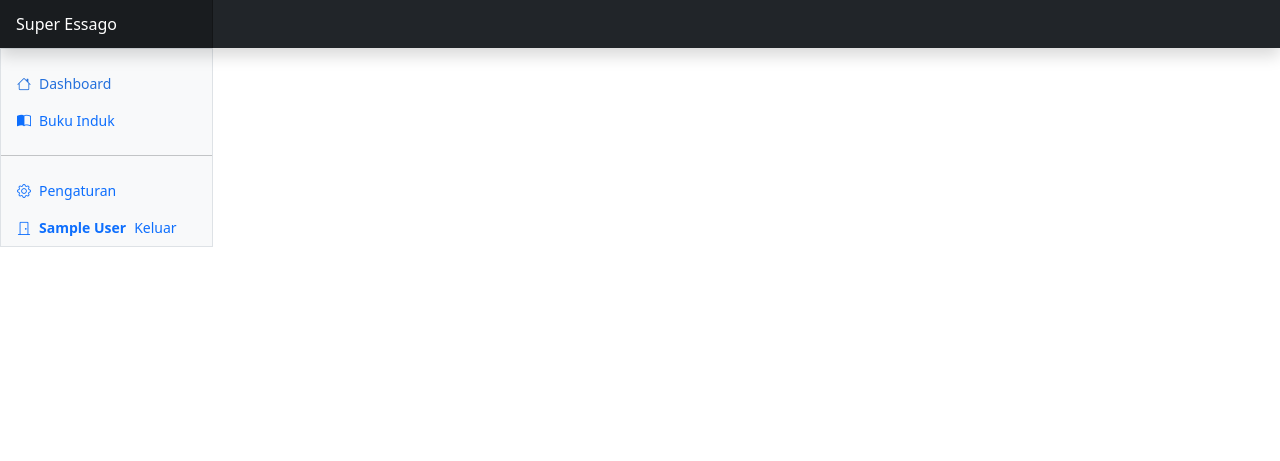
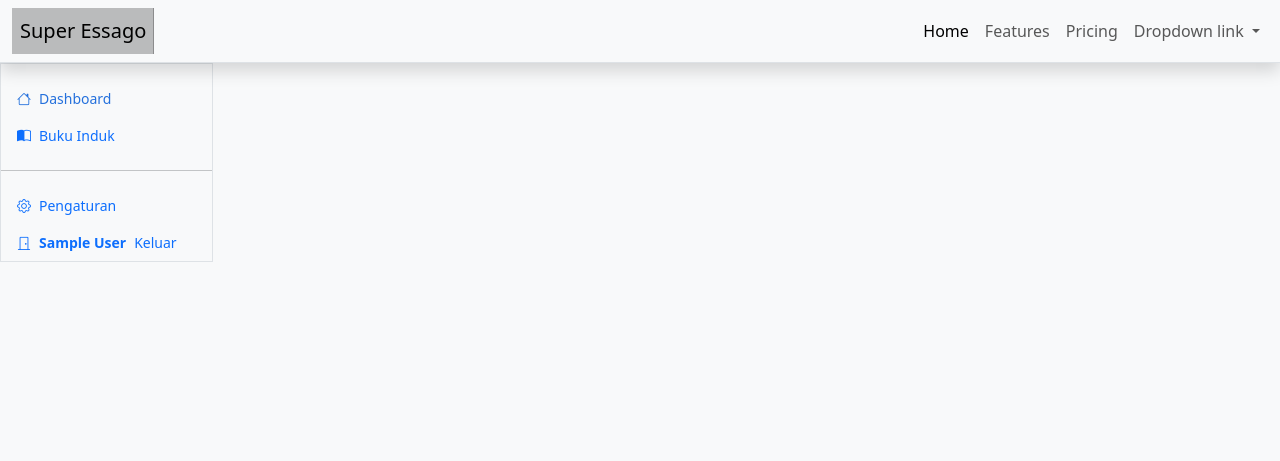
Before and after one commit to universeinme/superessago-dcoker, a PHP site: page /views/navigasi.php in a window 1280 px wide. Shown: the top 461 px of the page. Run offline with PHP 8.4, Linux system fonts and the light colour scheme; the visitor is signed in with stand-in values (Sample User, id 1).

Commit message:
change navbar and navigasi

```diff
--- /dev/null
+++ b/app/views/navbar.php
@@ -0,0 +1,35 @@
+<?php
+?>
+<nav class="navbar navbar-expand-lg border-bottom shadow">
+    <div class="container-fluid d-flex">
+        <a class="navbar-brand p-2" href="#">Super Essago</a>
+        <button class="navbar-toggler" type="button" data-bs-toggle="collapse" data-bs-target="#navbarNavDropdown"
+            aria-controls="navbarNavDropdown" aria-expanded="false" aria-label="Toggle navigation">
+            <span class="navbar-toggler-icon"></span>
+        </button>
+        <div class="collapse navbar-collapse flex-row-reverse" id="navbarNavDropdown">
+            <ul class="navbar-nav">
+                <li class="nav-item">
+                    <a class="nav-link active" aria-current="page" href="#">Home</a>
+                </li>
+                <li class="nav-item">
+                    <a class="nav-link" href="#">Features</a>
+                </li>
+                <li class="nav-item">
+                    <a class="nav-link" href="#">Pricing</a>
+                </li>
+                <li class="nav-item dropdown">
+                    <a class="nav-link dropdown-toggle" href="#" role="button" data-bs-toggle="dropdown"
+                        aria-expanded="false">
+                        Dropdown link
+                    </a>
+                    <ul class="dropdown-menu">
+                        <li><a class="dropdown-item" href="#">Action</a></li>
+                        <li><a class="dropdown-item" href="#">Another action</a></li>
+                        <li><a class="dropdown-item" href="#">Something else here</a></li>
+                    </ul>
+                </li>
+            </ul>
+        </div>
+    </div>
+</nav>
--- a/app/views/navigasi.php
+++ b/app/views/navigasi.php
@@ -8,35 +8,9 @@
 include "../templates/head.php";
 ?>
 
-<body>
+<body class="bg-body-tertiary">
     <?php include "../templates/colormodes.php"; ?>
-    <header class="navbar sticky-top bg-dark flex-md-nowrap p-0 shadow" data-bs-theme="dark">
-        <a class="navbar-brand col-md-3 col-lg-2 me-0 px-3 fs-6 text-white" href="#">Super Essago</a>
-        <ul class="navbar-nav flex-row d-md-none">
-            <li class="nav-item text-nowrap">
-                <button class="nav-link px-3 text-white" type="button" data-bs-toggle="collapse"
-                    data-bs-target="#navbarSearch" aria-controls="navbarSearch" aria-expanded="false"
-                    aria-label="Toggle search">
-                    <svg class="bi">
-                        <use xlink:href="#search" />
-                    </svg>
-                </button>
-            </li>
-            <li class="nav-item text-nowrap">
-                <button class="nav-link px-3 text-white" type="button" data-bs-toggle="offcanvas"
-                    data-bs-target="#sidebarMenu" aria-controls="sidebarMenu" aria-expanded="false"
-                    aria-label="Toggle navigation">
-                    <svg class="bi">
-                        <use xlink:href="#list" />
-                    </svg>
-                </button>
-            </li>
-        </ul>
-
-        <div id="navbarSearch" class="navbar-search w-100 collapse">
-            <input class="form-control w-100 rounded-0 border-0" type="text" placeholder="Search" aria-label="Search">
-        </div>
-    </header>
+    <?php include "./navbar.php"; ?>
     <div class="container-fluid">
         <div class="row">
             <div class="sidebar border border-right col-md-3 col-lg-2 p-0 bg-body-tertiary">
```
